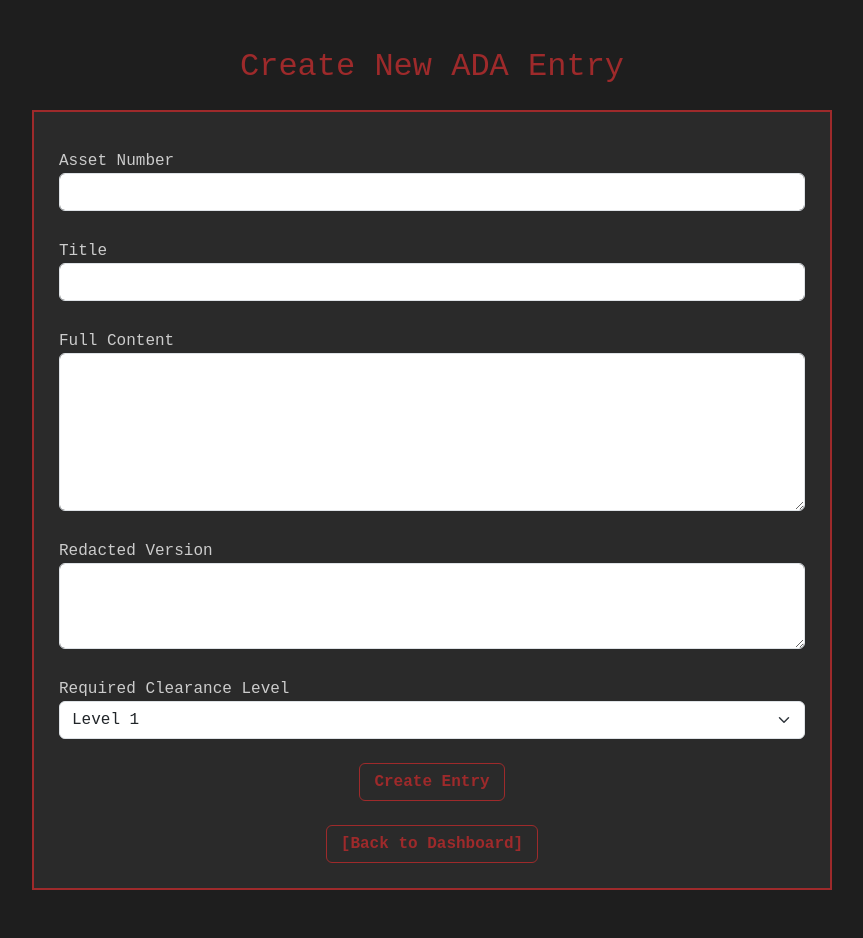
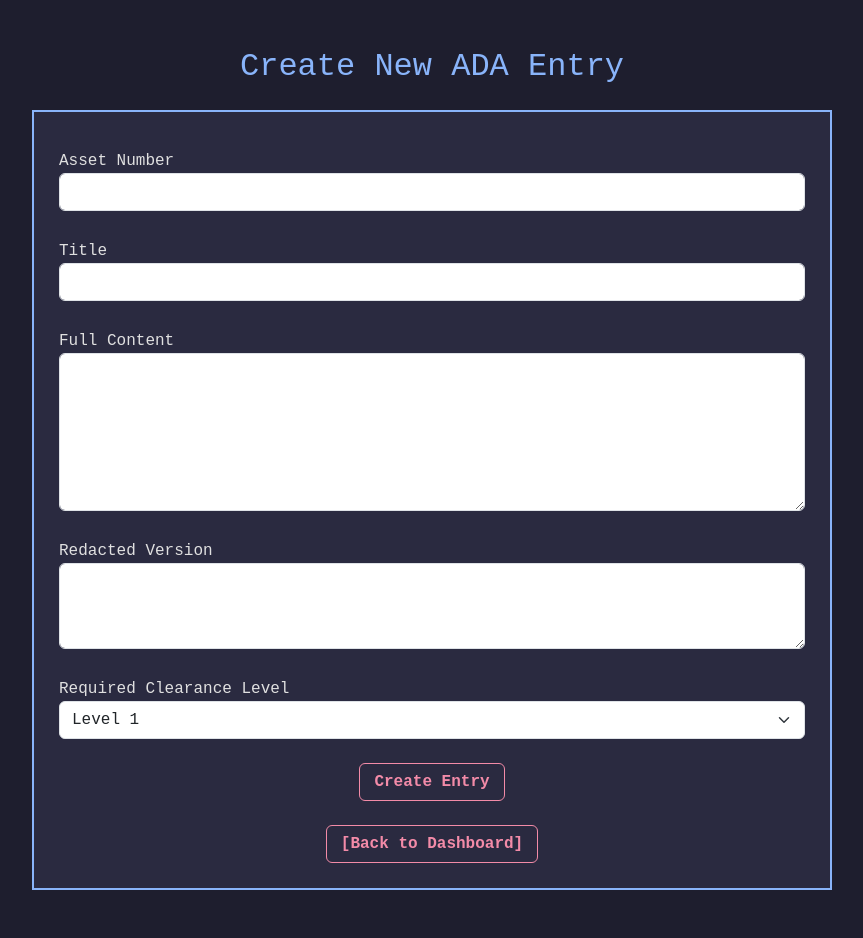
Before and after one commit to arl-0/ada1_project, a Flask app: page /add-asset in a window 1280 px wide. Shown: the whole page, without its empty margins (208-1071 px from the left). Run offline with Flask 3, Linux system fonts and the light colour scheme; a user stored in the database is signed in.

Commit message:
further colour changes to add_asset and register htmls

```diff
--- a/app/templates/add_asset.html
+++ b/app/templates/add_asset.html
@@ -6,30 +6,30 @@
   <link href="https://cdn.jsdelivr.net/npm/bootstrap@5.3.0/dist/css/bootstrap.min.css" rel="stylesheet">
   <style>
     body {
-      background-color: #1e1e1e;
-      color: #cccccc;
+      background-color: #1E1E2E;
+      color: #E0E0E0;
       font-family: 'Courier New', Courier, monospace;
     }
     .terminal-box {
-      border: 2px solid #9e2a2b;
+      border: 2px solid #89B4FA;
       padding: 25px;
-      background-color: #2a2a2a;
+      background-color: #2A2A40;
       max-width: 800px;
       margin: 0 auto;
     }
     .btn-terminal {
       background: none;
-      border: 1px solid #9e2a2b;
-      color: #9e2a2b;
+      border: 1px solid #F38BA8;
+      color: #F38BA8;
       padding: 6px 14px;
       font-weight: bold;
     }
     .btn-terminal:hover {
-      background-color: #9e2a2b;
-      color: black;
+      background-color: #A6E3A1;
+      color: #1E1E2E;
     }
     h2 {
-      color: #9e2a2b;
+      color: #89B4FA;
     }
     label {
       margin-top: 12px;
```
Also changed, not shown: app/templates/register.html (+7 -7 lines).
